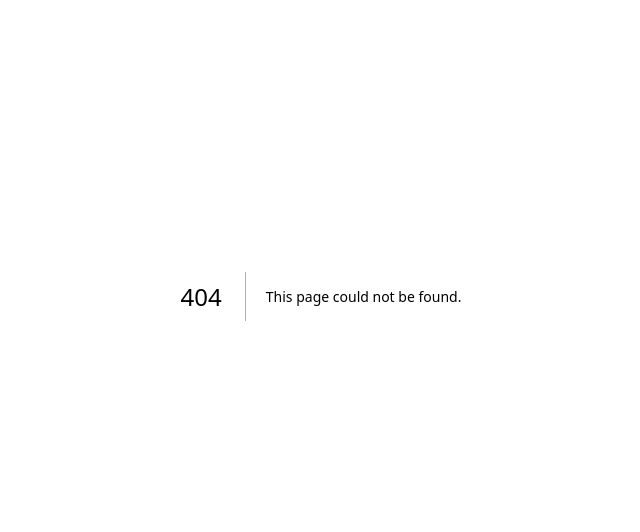
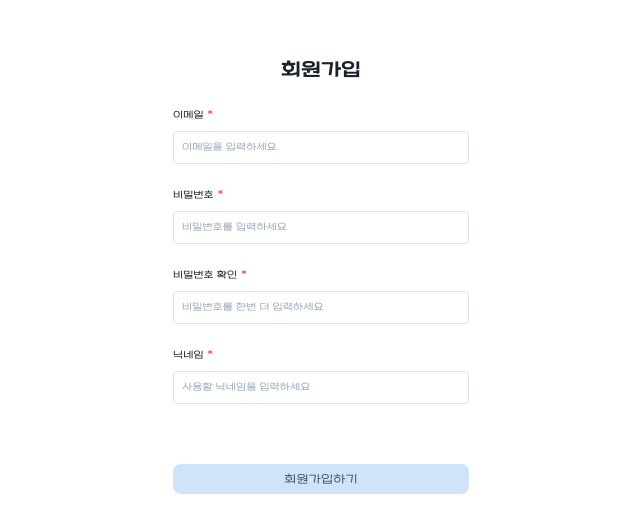
Before and after one commit to slaves-of-jihye/kolog-FE, a Next.js app: page /signup in a window 1280 px wide. Before the commit this address had no page. Shown: the part 104-636 px from the top of the page, without its empty margins (319-959 px from the left). Built offline with nearby package versions, Linux system fonts and the light colour scheme.

Commit message:
feat:: 회원가입 페이지 퍼블리싱

```diff
--- /dev/null
+++ b/src/app/(auth)/signup/page.tsx
@@ -0,0 +1,12 @@
+import { SignupForm } from '@/features/auth';
+
+const SignupPage = () => (
+  <div className="relative min-h-screen w-full bg-white">
+    <div className="mx-auto flex w-[18.5rem] flex-col items-center gap-6 pt-[calc(10rem+env(safe-area-inset-top,0px))]">
+      <p className="w-full text-center text-xl font-bold text-gray-800">회원가입</p>
+      <SignupForm />
+    </div>
+  </div>
+);
+
+export default SignupPage;
--- a/src/features/auth/index.ts
+++ b/src/features/auth/index.ts
@@ -1 +1,2 @@
 export { LoginForm } from './ui/LoginForm';
+export { SignupForm } from './ui/SignupForm';
--- /dev/null
+++ b/src/features/auth/ui/SignupForm.tsx
@@ -0,0 +1,60 @@
+'use client';
+
+import { useState } from 'react';
+import { FormField } from '@/shared/ui';
+
+export const SignupForm = () => {
+  const [email, setEmail] = useState('');
+  const [password, setPassword] = useState('');
+  const [passwordConfirm, setPasswordConfirm] = useState('');
+  const [nickname, setNickname] = useState('');
+
+  const handleSubmit = (e: React.FormEvent) => {
+    e.preventDefault();
+    // TODO: API 연동
+  };
+
+  return (
+    <form onSubmit={handleSubmit} className="flex w-full flex-col gap-[3.75rem]">
+      <div className="flex flex-col gap-6">
+        <FormField
+          label="이메일"
+          required
+          type="email"
+          placeholder="이메일을 입력하세요"
+          value={email}
+          onChange={setEmail}
+        />
+        <FormField
+          label="비밀번호"
+          required
+          type="password"
+          placeholder="비밀번호를 입력하세요"
+          value={password}
+          onChange={setPassword}
+        />
+        <FormField
+          label="비밀번호 확인"
+          required
+          type="password"
+          placeholder="비밀번호를 한번 더 입력하세요"
+          value={passwordConfirm}
+          onChange={setPasswordConfirm}
+        />
+        <FormField
+          label="닉네임"
+          required
+          placeholder="사용할 닉네임을 입력하세요"
+          value={nickname}
+          onChange={setNickname}
+        />
+      </div>
+      <button
+        type="submit"
+        className="bg-primary-100 w-full rounded-[0.5rem] px-[0.9375rem] py-1.5 text-[0.75rem] tracking-[0.015rem] text-gray-600"
+      >
+        회원가입하기
+      </button>
+    </form>
+  );
+};
--- a/src/shared/ui/FormField.tsx
+++ b/src/shared/ui/FormField.tsx
@@ -25,7 +25,7 @@ export const FormField = ({
       value={value}
       onChange={(e) => onChange(e.target.value)}
       placeholder={placeholder}
-      className="w-full rounded-[0.25rem] border border-gray-200 bg-white p-2 text-[0.625rem] tracking-[0.0125rem] text-gray-800 outline-none placeholder:text-gray-400 focus:border-gray-400"
+      className="focus:border-primary-300 w-full rounded-[0.25rem] border border-gray-200 bg-white p-2 text-[0.625rem] tracking-[0.0125rem] text-gray-800 outline-none placeholder:text-gray-400"
     />
   </div>
 );
```
